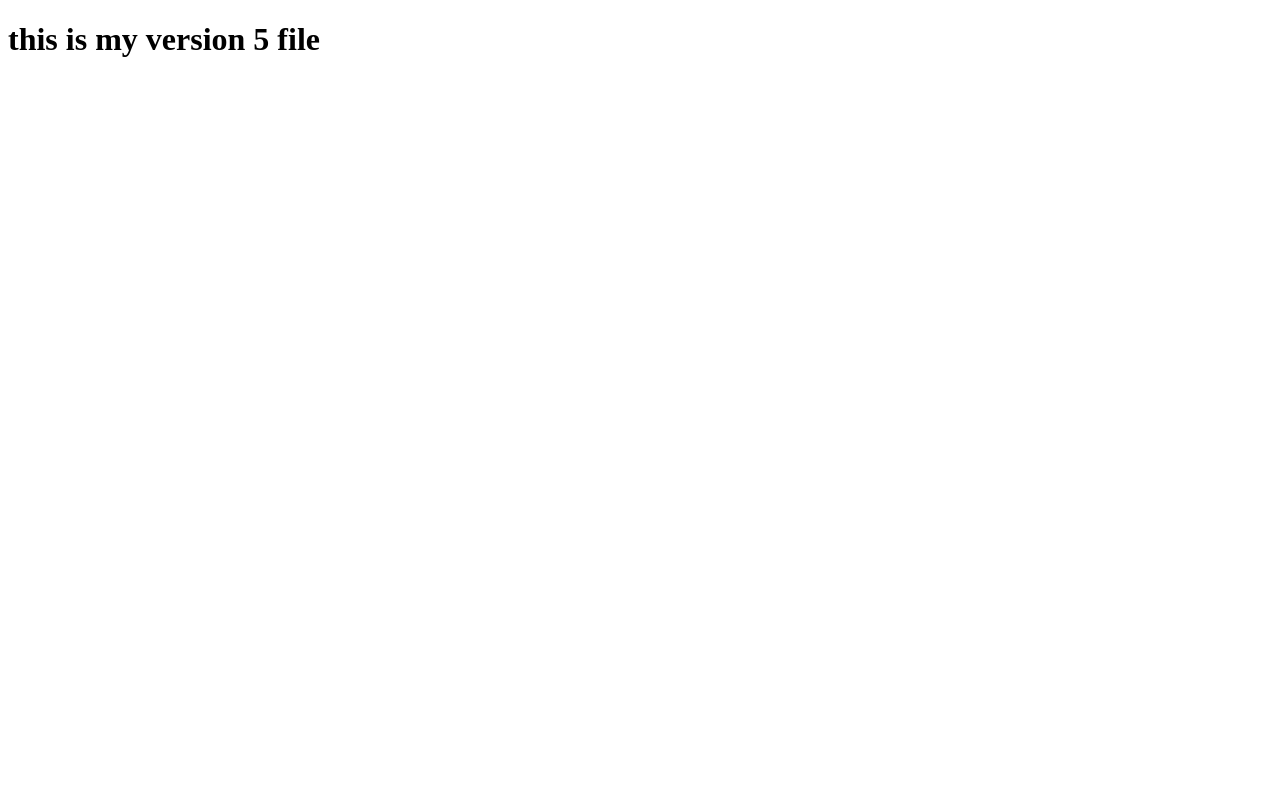
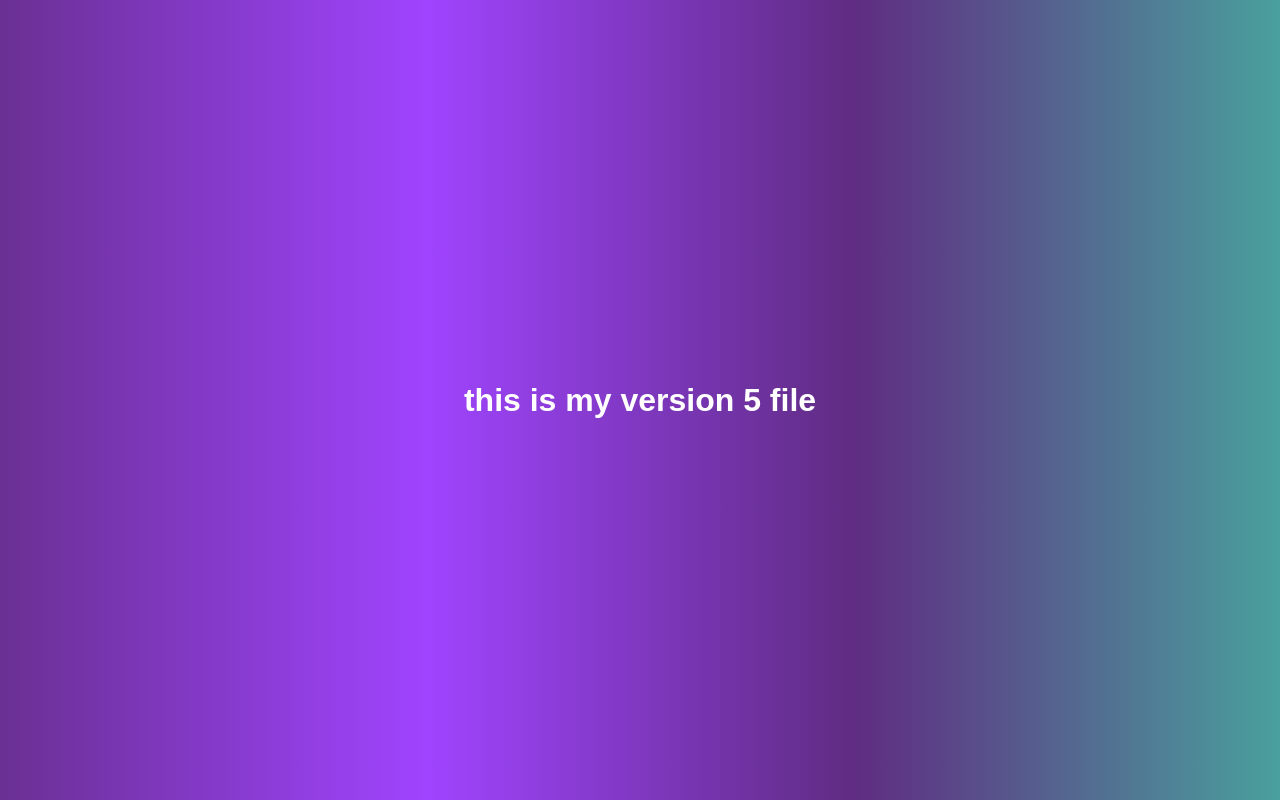
Before and after one commit to Say-Abdullah/RevisedGit, a plain HTML site: page index.html in a window 1280 px wide. Drawn offline with Linux system fonts and the light colour scheme.

Commit message:
Added Design

```diff
--- a/index.html
+++ b/index.html
@@ -4,7 +4,8 @@
 <head>
     <meta charset="UTF-8">
     <meta name="viewport" content="width=device-width, initial-scale=1.0">
-    <title>Document</title>
+    <title>Document 1</title>
+    <link rel="stylesheet" href="style.css">
 </head>
 
 <body>
--- /dev/null
+++ b/style.css
@@ -0,0 +1,28 @@
+/* styles.css */
+body {
+    /* Set a gradient background from purple to teal */
+    background: linear-gradient(to right, #6a3093, #a044ff, #5f2c82, #49a09d);
+    font-family: Arial, sans-serif;
+    /* Sets a clean, modern font for the body text */
+    color: white;
+    /* Sets the text color to white for better contrast */
+    margin: 0;
+    /* Removes default margin */
+    padding: 0;
+    /* Removes default padding */
+    display: flex;
+    /* Enables flexbox layout */
+    justify-content: center;
+    /* Centers content horizontally */
+    align-items: center;
+    /* Centers content vertically */
+    height: 100vh;
+    /* Makes the body take the full height of the viewport */
+}
+
+h1 {
+    font-size: 2em;
+    /* Sets the size of the header text */
+    text-align: center;
+    /* Centers the header text */
+}
```
